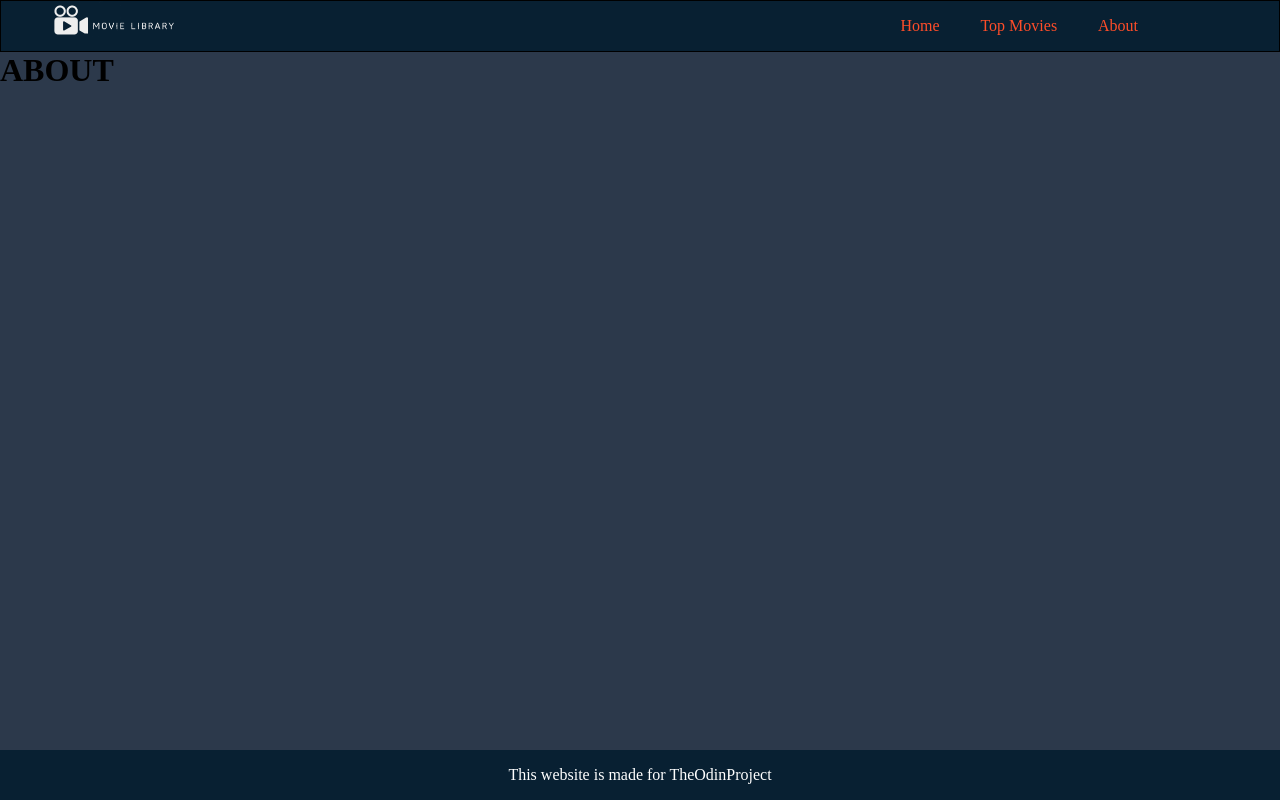
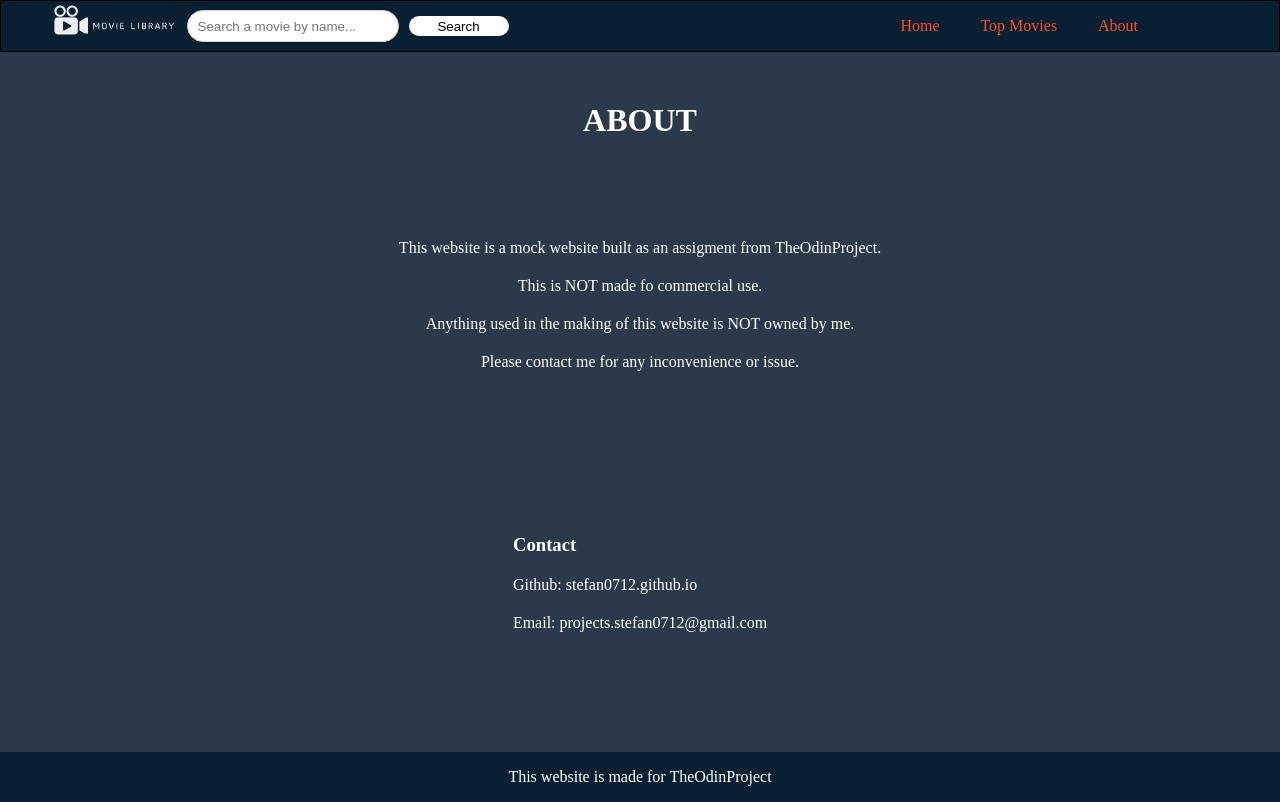
Before and after one commit to Stefan0712/movie-library, a React (Create React App) app: page /about in a window 1280 px wide. Built offline with nearby package versions, Linux system fonts and the light colour scheme; no server answers.

Commit message:
Added popular movies API and set popular movies section and basic about page

```diff
--- a/src/App.css
+++ b/src/App.css
@@ -4,7 +4,7 @@
 }
 .app-body{
   background-color: #2C394B;
-  height: calc(100vh - 100px)
+  height: 100%;
 }
 nav{
   position: sticky;
@@ -37,8 +37,6 @@ nav{
   color: #ff4d29;
 }
 footer{
-  position: absolute;
-  bottom: 0px;
   display: flex;
   align-items: center;
   justify-content: center;
@@ -47,3 +45,32 @@ footer{
   background-color: #082032;
   color: white;
 }
+.search-container{
+  display: flex;
+  align-items: center;
+  justify-content: center;
+}
+#search-box{
+  border: 1px solid lightgray;
+  background-color: white;
+  height: 30px;
+  width: 200px;
+  border-radius: 20px;
+  padding-left: 10px;
+  outline: none;
+}
+#search-box:focus{
+
+  border: 2px solid #ff4d29;
+}
+#search-button{
+  margin-left: 10px;
+  background-color: white;
+  border: none;
+  width: 100px;
+  height: 20px;
+  border-radius: 20px;
+}
+#search-button:hover{
+  border: 1px solid #ff4d29;
+}
--- a/src/App.js
+++ b/src/App.js
@@ -1,13 +1,54 @@
 import {Link, Outlet} from "react-router-dom"
+import {useState, useRef, useEffect} from "react"
 import './App.css';
 import logo from "./logo.png"
+import Movie from "./components/Movie";
 
 function App() {
+  //api key = 1d23eb17c73e05952dad0294acb0007d
+  const searchBoxRef = useRef()
+  const POPULAR_API = "https://api.themoviedb.org/3/movie/popular?api_key=1d23eb17c73e05952dad0294acb0007d&language=en-US&page=1"
+
+
+  const [testData, setTestData]= useState("test")
+  const [popularMovies, setPopularMovies] = useState([])
+
+  useEffect(()=>{
+  //   fetch("https://api.themoviedb.org/3/search/movie?api_key=1d23eb17c73e05952dad0294acb0007d&query=Jack+Reacher")
+  // .then((res) => res.json()).then((json)=>console.log(json))
+      fetch(POPULAR_API).then(res=>res.json()
+      ).then(data =>{
+        setPopularMovies(data.results)
+        console.log(popularMovies)
+      })
+
+
+
+
+
+
+
+},[])
+
+  const handleSearch = () =>{
+    console.log(searchBoxRef.current.value)
+  }
+
+
+
+
+
+
+
   return (
     <div>
       <nav>
         <div className='logo-container'>
           <img src={logo} alt="logo" id="logo"></img>
+        </div>
+        <div className="search-container">
+          <input ref={searchBoxRef} type="text" id="search-box" placeholder="Search a movie by name..."></input>
+          <button id="search-button" onClick={handleSearch}>Search</button>
         </div>
         <div className='nav-links'>
           <Link to="./home">Home</Link>
@@ -16,7 +57,7 @@ function App() {
         </div>
       </nav>
       <div className="app-body">
-        <Outlet />
+        <Outlet context={[popularMovies, setPopularMovies]}/>
       </div>
       <footer>
         <p>This website is made for TheOdinProject</p>
--- a/src/components/About.js
+++ b/src/components/About.js
@@ -1,5 +1,34 @@
+import "./about.css"
+
+
+
 const About = () => {
-    return (  <h1>ABOUT</h1> );
+    return (
+
+    <div className="about-body">
+            <h1>ABOUT</h1>
+        <p>This website is a mock website built as an assigment from TheOdinProject. </p>
+        <p>This is NOT made fo commercial use.</p>
+        <p>Anything used in the making of this website is NOT owned by me.</p>
+        <p>Please contact me for any inconvenience or issue.</p>
+
+
+
+
+        <div className="contact">
+            <h3>Contact</h3>
+            <p>Github: stefan0712.github.io</p>
+            <p>Email: projects.stefan0712@gmail.com</p>
+        </div>
+
+
+
+    </div>
+
+
+
+
+     );
 }
 
 export default About;
--- a/src/components/Home.js
+++ b/src/components/Home.js
@@ -1,12 +1,17 @@
 import "./home.css"
+import { useOutletContext } from "react-router-dom";
+import Movie from "./Movie";
+import { useEffect } from "react";
 
 
 const Home = () => {
+    const [popularMovies, setPopularMovies] = useOutletContext();
+
     return (
     <div className="home-body">
 
         <div className="popular-movies-container">
-
+            {popularMovies.map(item=><Movie data={item} />)}
         </div>
 
 
--- /dev/null
+++ b/src/components/Movie.js
@@ -0,0 +1,29 @@
+import {useState, useRef, useEffect} from "react"
+import "./movie.css"
+const Movie = (props) => {
+
+    const IMG_API = "https://image.tmdb.org/t/p/w1280"
+    useEffect(()=>{console.log(IMG_API)})
+
+    return (
+            <div className="movie-container" id={props.data.id}>
+                <div className="poster-container">
+                <img className="movie-posters" src={IMG_API+props.data.poster_path} alt={props.data.title}></img>
+                </div>
+                <div className="info-section">
+
+                    <div className="movie-title">{props.data.title}</div>
+                    <div className="movie-release">Release date: {props.data.release_date}</div>
+                    <div className="vote-avg">Avg vote: {props.data.vote_average}</div>
+                    <div className="vote-count">Total votes: {props.data.vote_count}</div>
+                </div>
+
+            </div>
+
+
+
+
+     );
+}
+
+export default Movie;
--- /dev/null
+++ b/src/components/Search.js
@@ -0,0 +1,5 @@
+const Search = () => {
+    return ( <p>Search</p> );
+}
+
+export default Search;
--- /dev/null
+++ b/src/components/about.css
@@ -0,0 +1,22 @@
+.contact{
+    margin-top: auto;
+    margin-bottom: 100px;
+
+}
+.contact h3{
+    margin-bottom: 20px;
+}
+.about-body{
+    display: flex;
+    align-items: center;
+    flex-direction: column;
+    height: calc(100vh - 100px);
+    color: white;
+}
+.about-body h1{
+    margin-bottom: 100px;
+    margin-top: 50px;
+}
+.about-body p{
+    margin-bottom: 20px;
+}
--- a/src/components/home.css
+++ b/src/components/home.css
@@ -1,4 +1,5 @@
 .popular-movies-container{
-    height: 250px;
-    border: 1px solid white;
+    height: 50%;
+    flex-wrap: wrap;
+    display: flex;
 }
--- /dev/null
+++ b/src/components/movie.css
@@ -0,0 +1,35 @@
+.movie-container{
+    height: 350px;
+    width: 200px;
+    color: white;
+    margin: 5px;
+    padding: 5px;
+    border-radius: 5px;
+    box-shadow: 1px 1px 1px 1px gray;
+}
+.movie-posters{
+    width: 200px;
+    height: 250px;
+    border-radius: 5px;
+}
+.info-section{
+    display: grid;
+    grid-template-columns: 1fr 2fr;
+    text-align: center;
+    gap: 10px;
+    font-size: 15px;
+}
+.movie-title{
+    grid-column: 1 /3;
+}
+.movie-release{
+    grid-column: 1 /3;
+}
+.vote-avg{
+    grid-column: 1 /1;
+
+}
+.vote-count{
+    grid-column: 2 /2;
+    margin-right: auto;
+}
```
